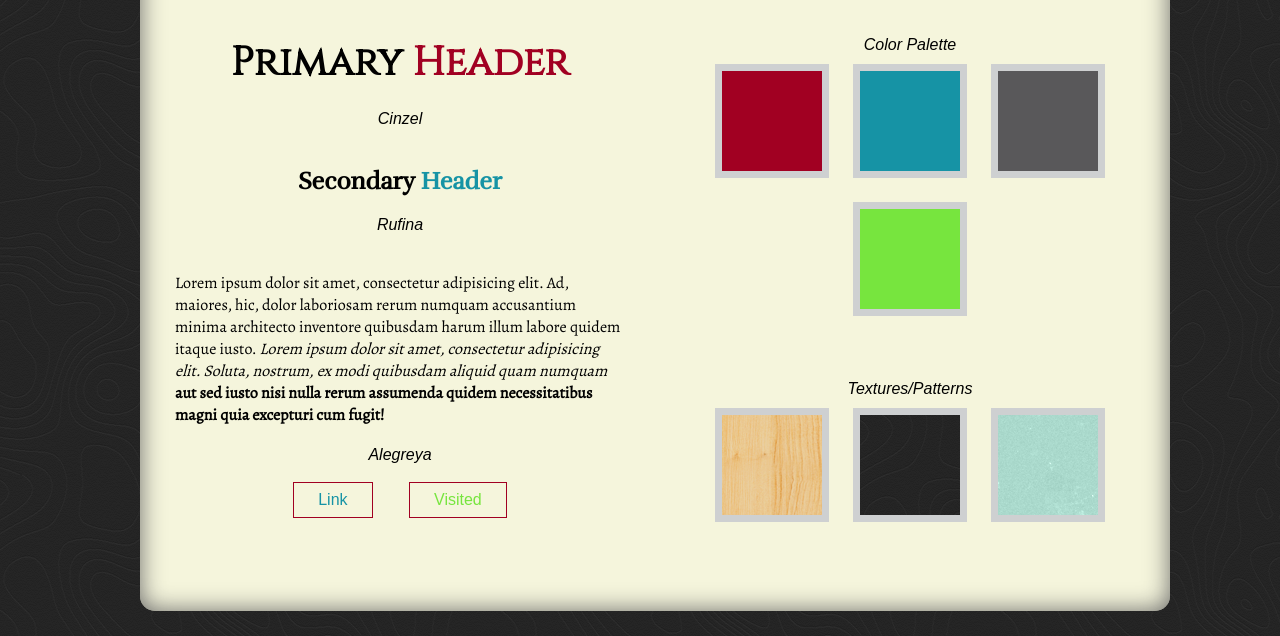
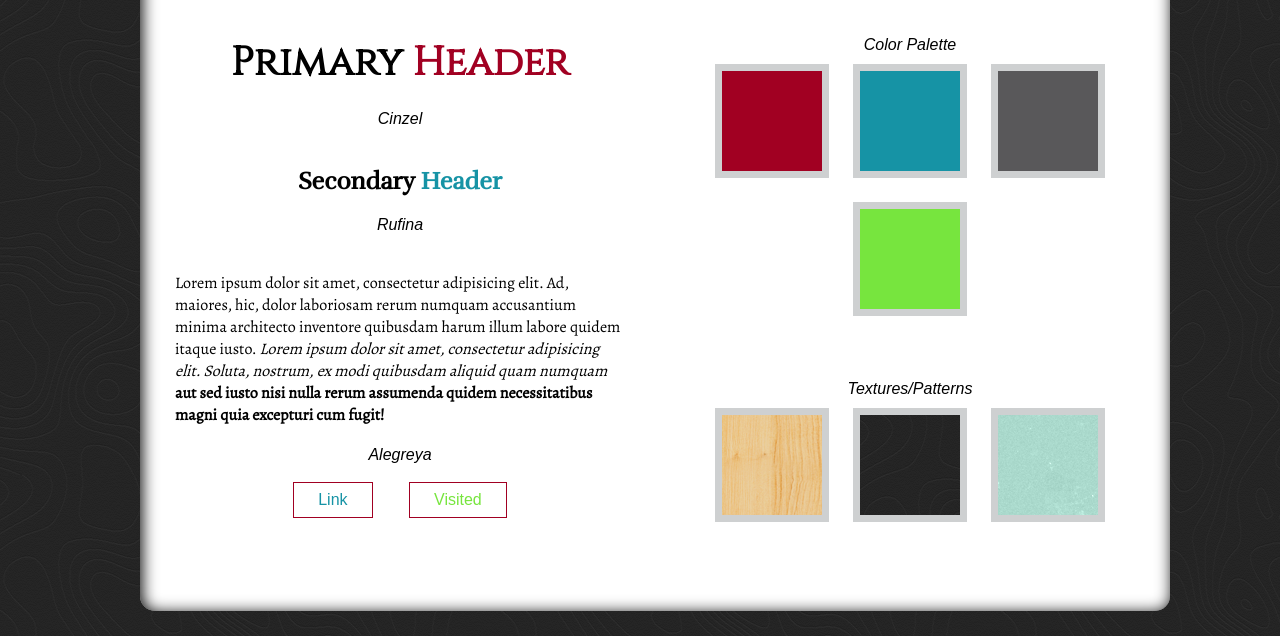
Before and after one commit to ayoung1/p2-user-style-tile, a plain HTML site: page index.html in a window 1280 px wide. Shown: the part 1022-1658 px from the top of the page. Drawn offline with nearby package versions, Linux system fonts and the light colour scheme; a web font is replaced by a local one.

Commit message:
background to white

```diff
--- a/css/styles.css
+++ b/css/styles.css
@@ -106,13 +106,13 @@ a{
 }
 
 .content{
-	background: beige;
+	background: #fff;
 	padding: 15px;
 	border-radius: 15px;
 }
 
 .inset{
-	box-shadow: 0 0 24px #666 inset;
+	box-shadow: 2px 2px 1em #000 inset;
 }
 
 #link,
```
